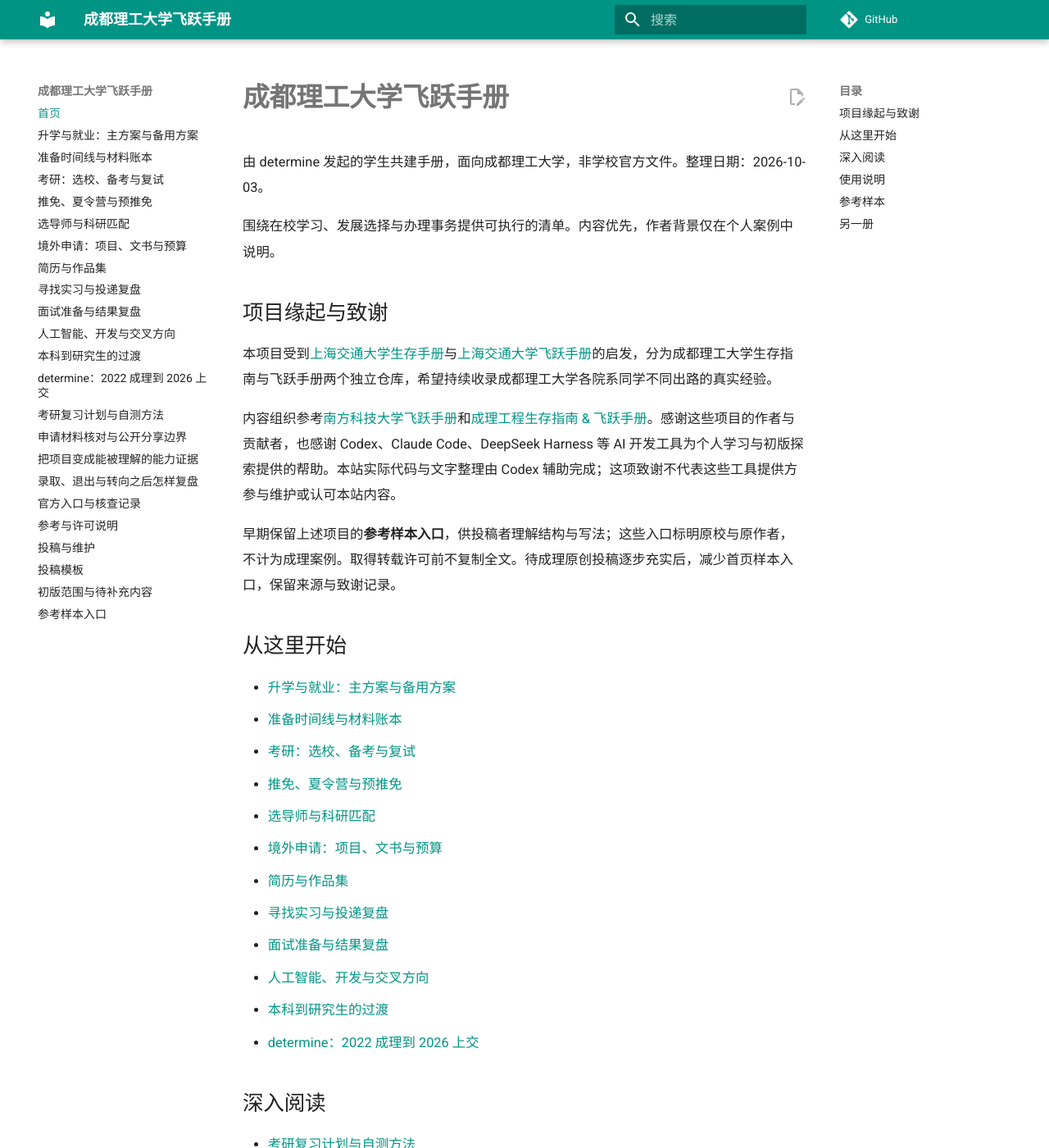
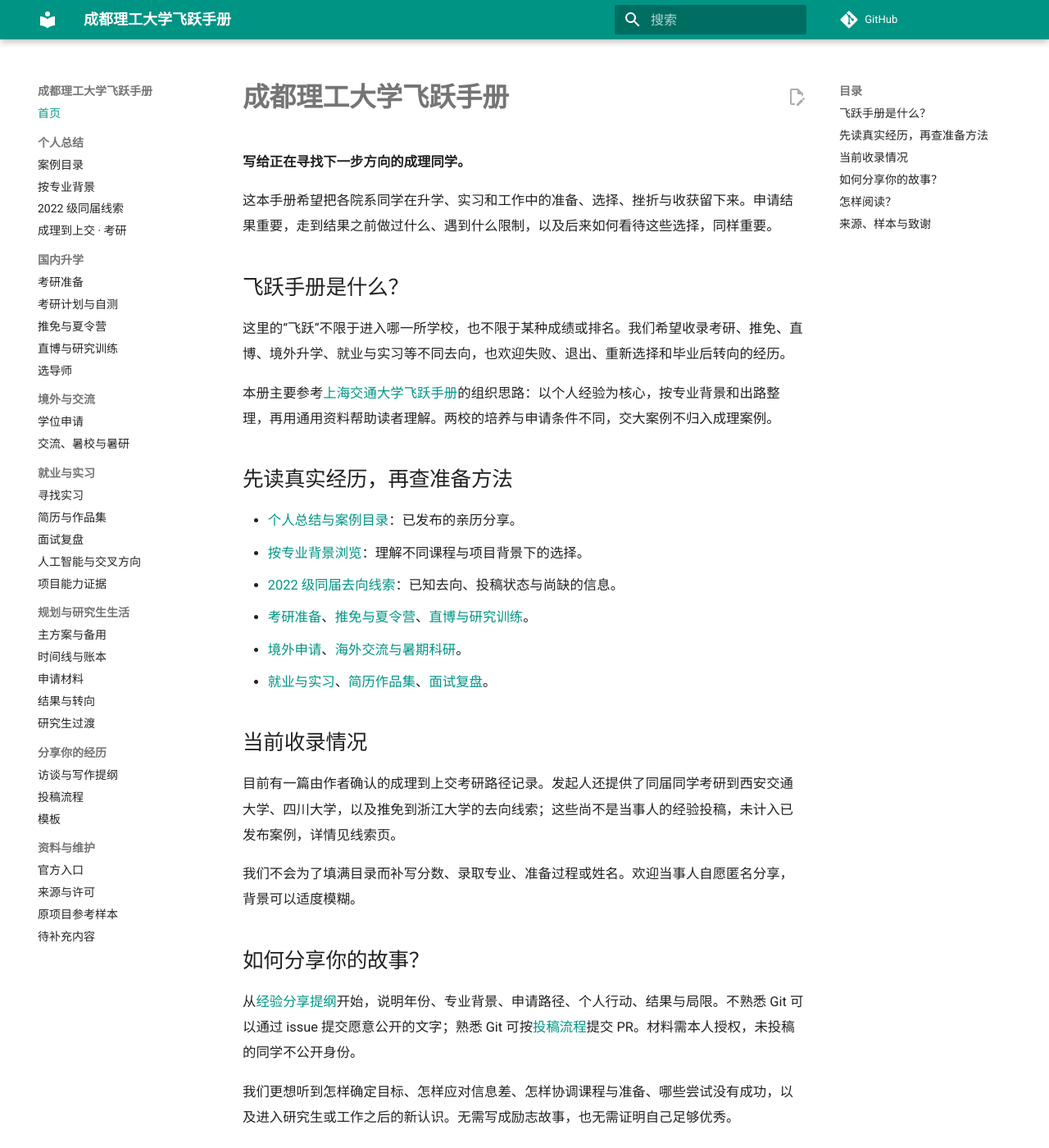
Before and after one commit to determine123/CDUT-Application, an MkDocs documentation site: the page built from docs/index.md, in a window 1280 px wide and 1400 px high. Shown: the whole window at 82% size. Built offline with MkDocs 1.6.1 and Material for MkDocs 9.7.7, drawn with Linux system fonts in a browser that asks for light colours; comment, search, counter and statistics services are not loaded; some of the changed text lies outside the part shown.

Commit message:
docs: reorganize application handbook around peer experiences

```diff
--- /dev/null
+++ b/docs/abroad/exchange.md
@@ -0,0 +1,9 @@
+# 海外交流、暑校与暑期科研
+
+学期交流、暑校与暑研不等于完整学位申请。先确认项目类型、主办单位、资格、时间、费用与最终产物，不把参加项目写成对方授予学位。
+
+学期交流需核对课程认定、学籍与毕业时间；暑校比较课程和学习目标；暑研了解指导、研究任务、资源与成果公开安排。具体流程看当年学校与对方机构官方通知。
+
+费用预算包括项目费、住宿、交通与保险，奖助资格需明确确认。项目能提供何种材料、推荐或后续机会，不因宣传词自行推断。
+
+目前没有成理亲历投稿，不介绍特定项目为推荐清单。分享时写背景、目标、过程和实际收获，也欢迎不如预期的经历。
--- /dev/null
+++ b/docs/contribute/interview.md
@@ -0,0 +1,24 @@
+# 怎样分享申请路上的经历？
+
+可以按问题回答，再整理成文章。允许跳过不愿公开的项，也欢迎失败或转向。
+
+## 背景与出发点
+入学、毕业和申请年份是什么？本科专业及校区愿意公开到什么程度？为什么选择这条路径？当时有哪些约束？
+
+## 准备过程
+如何确定目标并核对资格？课程、科研、实习和准备怎样协调？用过哪些有帮助的资料？哪些尝试没有效果？信息从哪里获得，怎样确认可靠？
+
+## 考研路径
+本人愿意公开哪些目标专业和科目？怎样诊断基础、安排复习、调整计划？复试怎样准备，最终结果在哪个阶段确认？不必给出精确分数，也不提供不允许公开的试题。
+
+## 推免路径
+本科推荐资格与目标单位接收怎样分别准备？夏令营、预推免和正式系统操作有哪些差别？哪些节点容易误解？成绩与科研不是统一门槛，具体政策附当年来源。
+
+## 境外或就业路径
+选项目或岗位时看什么？如何准备材料、预算、项目与面试？遇到过哪些拒绝、退出或条件冲突？
+
+## 结果与后来认识
+区分提交、面试、拟录取、正式录取与入职。进入新环境后，哪些认识改变了？给相似背景同学什么建议，哪些不适合照搬？
+
+## 发布前确认
+文章由本人核对；昵称、模糊成绩和隐藏联系方式均可。明确公开范围与许可，移除个人证件、学号和未授权聊天。注明编辑整理与 AI 辅助的部分。用[投稿流程](index.md)提交即可，不需要为了文章提供敏感材料。
--- /dev/null
+++ b/docs/domestic/phd.md
@@ -0,0 +1,9 @@
+# 直博与研究训练
+
+本册尚无经确认的成理直博案例。下面是探索问题，不能替代目标单位当年条件，也不等同于硕士毕业后申请博士。
+
+先了解直博、硕士后申请博士等路径的训练年限、培养要求、退出与转段安排，具体制度查目标单位。用一项研究任务观察自己能否长期面对不确定问题，不只看学位名称。
+
+选择团队时了解指导方式、资源、学生支持与实际研究任务；在读成员经验与正式规则分别核对。说明个人做过的研究、方法、失败与下一步，不为申请拼凑署名。
+
+推荐、接收、面试与正式录取分别记录。欢迎亲历者投稿准备与入学后的反思，包括改变计划的经历。未核实的资助、毕业门槛和录取承诺不写为事实。
--- /dev/null
+++ b/docs/experience/cohort-2022.md
@@ -0,0 +1,21 @@
+# 2022 级同届去向线索
+
+记录日期：2026-10-03。来源为发起人在项目讨论中提供的信息，**未投稿线索不等于当事人授权的经验文章**。
+
+## 已有本人确认的记录
+
+上海交通大学 / 考研：[determine 的路径](determine.md)。本科 2022 入学、2026 毕业；具体录取专业代码、分数和备考过程尚未提供。
+
+## 等待当事人投稿的线索
+
+- 西安交通大学 / 考研：发起人认识的同届同学。姓名、专业、具体录取年份和准备经历未提供。
+- 四川大学 / 考研：发起人认识的同届同学。姓名、专业、具体录取年份和准备经历未提供。
+- 浙江大学 / 推免：发起人认识的同届同学。推荐与接收过程、专业、具体年份和背景未提供。
+
+“同届”按发起人的表述暂放在 2022 级线索页，具体入学与毕业年份仍请各位投稿者自行确认。不能将三条线索直接写成 2026 年录取，也不能推导成功率。
+
+## 怎样变为正式案例
+
+先询问是否愿意自愿匿名投稿，再由本人提供背景、路径、过程、结果与反思；编辑整理后交本人核对并确认公开范围。未经授权不发布聊天截图或可识别信息，也不代写他们经历过的事情。
+
+可使用[访谈提纲](../contribute/interview.md)，不必提供精确成绩。现在这些线索仅说明值得征集的不同路径，不构成招生统计。
--- /dev/null
+++ b/docs/experience/index.md
@@ -0,0 +1,19 @@
+# 个人总结与案例目录
+
+经验是这本手册的核心。每篇记录标明来源、时间、背景与结果状态，通用准备文章不计为亲历案例。
+
+## 已发布：国内考研
+
+- [2022 级 / 人工智能方向 / determine / 成理到上海交通大学](determine.md)：2022 年工程力学入学，降级转入电子信息类后分流人工智能，2026 年毕业，考研进入上交，现硕士在读。当前是路径与阶段复盘，尚未补齐科目、分数和复试过程。
+
+## 尚待投稿
+
+[同届去向线索](cohort-2022.md)中有西安交通大学、四川大学考研与浙江大学推免去向，尚未取得当事人原稿和公开授权，不作为完整案例。
+
+推免、直博、境外、就业、实习及转向的其他亲历案例也欢迎补充。没有投稿的栏目留在同一征集入口，不制造空白人物档案。
+
+## 收录标准
+
+个人背景与结果由作者确认；过程必须来自作者或明确授权的访谈。编辑整理需本人审阅，公开署名可用昵称。材料不包含证件、学号与私人联系方式。
+
+阅读时看相似背景与限制，而不是按目标学校排名排序。投稿可使用[访谈提纲](../contribute/interview.md)。
--- /dev/null
+++ b/docs/experience/subjects.md
@@ -0,0 +1,17 @@
+# 按专业背景浏览
+
+本项目逐步按成理各院系和专业收录经验。归档依据作者投稿时的正式背景，学院名称随年级与组织变化时保留当时名称，不凭专业名称推断所属学院。
+
+## 人工智能与电子信息背景
+
+- [determine：2022 成理到 2026 上交](determine.md)，考研路径，含工程力学入学与降级转专业经历。
+
+## 工程力学与跨专业背景
+
+上面同一案例也可从跨专业视角阅读，但不重复计算案例数量。欢迎补充力学、土木及相关方向的直接升学与就业经历。
+
+## 更多院系投稿
+
+地学、能源、环境、材料、计算机、数学、经管、语言与人文等背景均可投稿；这不是学校正式院系列表。发表前确认作者的校区、年级、专业和本人愿意公开的学院信息。
+
+目前三条同届同学线索的本科专业尚未知，暂不分配院系。信息补齐并获授权后，再在此增加对应目录。不会把录取学校的专业反推成本科专业。
--- a/docs/index.md
+++ b/docs/index.md
@@ -1,47 +1,44 @@
 # 成都理工大学飞跃手册
 
-由 determine 发起的学生共建手册，面向成都理工大学，非学校官方文件。整理日期：2026-10-03。
+**写给正在寻找下一步方向的成理同学。**
 
-围绕在校学习、发展选择与办理事务提供可执行的清单。内容优先，作者背景仅在个人案例中说明。
+这本手册希望把各院系同学在升学、实习和工作中的准备、选择、挫折与收获留下来。申请结果重要，走到结果之前做过什么、遇到什么限制，以及后来如何看待这些选择，同样重要。
 
-## 项目缘起与致谢
+## 飞跃手册是什么？
 
-本项目受到[上海交通大学生存手册](https://github.com/SurviveSJTU/SurviveSJTUManual)与[上海交通大学飞跃手册](https://github.com/SurviveSJTU/SJTU-Application)的启发，分为成都理工大学生存指南与飞跃手册两个独立仓库，希望持续收录成都理工大学各院系同学不同出路的真实经验。
+这里的“飞跃”不限于进入哪一所学校，也不限于某种成绩或排名。我们希望收录考研、推免、直博、境外升学、就业与实习等不同去向，也欢迎失败、退出、重新选择和毕业后转向的经历。
 
-内容组织参考[南方科技大学飞跃手册](https://github.com/SUSTech-Application/2019-Fall)和[成理工程生存指南 & 飞跃手册](https://github.com/cdutetc-tieba/CDUTETC-Guide)。感谢这些项目的作者与贡献者，也感谢 Codex、Claude Code、DeepSeek Harness 等 AI 开发工具为个人学习与初版探索提供的帮助。本站实际代码与文字整理由 Codex 辅助完成；这项致谢不代表这些工具提供方参与维护或认可本站内容。
+本册主要参考[上海交通大学飞跃手册](https://survivesjtu.github.io/SJTU-Application/#/)的组织思路：以个人经验为核心，按专业背景和出路整理，再用通用资料帮助读者理解。两校的培养与申请条件不同，交大案例不归入成理案例。
 
-早期保留上述项目的**参考样本入口**，供投稿者理解结构与写法；这些入口标明原校与原作者，不计为成理案例。取得转载许可前不复制全文。待成理原创投稿逐步充实后，减少首页样本入口，保留来源与致谢记录。
+## 先读真实经历，再查准备方法
 
-## 从这里开始
+- [个人总结与案例目录](experience/index.md)：已发布的亲历分享。
+- [按专业背景浏览](experience/subjects.md)：理解不同课程与项目背景下的选择。
+- [2022 级同届去向线索](experience/cohort-2022.md)：已知去向、投稿状态与尚缺的信息。
+- [考研准备](domestic/exam.md)、[推免与夏令营](domestic/recommendation.md)、[直博与研究训练](domestic/phd.md)。
+- [境外申请](abroad/overview.md)、[海外交流与暑期科研](abroad/exchange.md)。
+- [就业与实习](career/internships.md)、[简历作品集](career/resume.md)、[面试复盘](career/interview.md)。
 
-- [升学与就业：主方案与备用方案](planning/routes.md)
-- [准备时间线与材料账本](planning/timeline.md)
-- [考研：选校、备考与复试](domestic/exam.md)
-- [推免、夏令营与预推免](domestic/recommendation.md)
-- [选导师与科研匹配](domestic/supervisor.md)
-- [境外申请：项目、文书与预算](abroad/overview.md)
-- [简历与作品集](career/resume.md)
-- [寻找实习与投递复盘](career/internships.md)
-- [面试准备与结果复盘](career/interview.md)
-- [人工智能、开发与交叉方向](career/ai.md)
-- [本科到研究生的过渡](graduate/transition.md)
-- [determine：2022 成理到 2026 上交](experience/determine.md)
+## 当前收录情况
 
-## 深入阅读
+目前有一篇由作者确认的成理到上交考研路径记录。发起人还提供了同届同学考研到西安交通大学、四川大学，以及推免到浙江大学的去向线索；这些尚不是当事人的经验投稿，未计入已发布案例，详情见线索页。
 
-- [考研复习计划与自测方法](domestic/exam-plan.md)
-- [申请材料核对与公开分享边界](planning/materials.md)
-- [把项目变成能被理解的能力证据](career/project-proof.md)
-- [录取、退出与转向之后怎样复盘](planning/decision-review.md)
+我们不会为了填满目录而补写分数、录取专业、准备过程或姓名。欢迎当事人自愿匿名分享，背景可以适度模糊。
 
-## 使用说明
-先看适用背景，再用问题清单向学院或目标单位核对。顶部支持全文搜索，侧栏提供完整导航。政策定位见[来源记录](resources/sources.md)，投稿见[贡献说明](contribute/index.md)。
+## 如何分享你的故事？
 
-本册通用方法已成文，真实案例目前只有作者一例。未经核实的年份、门槛与案例不编写成事实。
+从[经验分享提纲](contribute/interview.md)开始，说明年份、专业背景、申请路径、个人行动、结果与局限。不熟悉 Git 可以通过 issue 提交愿意公开的文字；熟悉 Git 可按[投稿流程](contribute/index.md)提交 PR。材料需本人授权，未投稿的同学不公开身份。
 
-## 参考样本
+我们更想听到怎样确定目标、怎样应对信息差、怎样协调课程与准备、哪些尝试没有成功，以及进入研究生或工作之后的新认识。无需写成励志故事，也无需证明自己足够优秀。
 
-[查看原项目样本入口](resources/samples.md)
+## 怎样阅读？
 
-## 另一册
-[成都理工大学生存指南](https://determine123.github.io/CDUT-Survival-Guide/) 独立维护，与本册互相链接。
+每篇经验都有时间与适用背景。旧案例不能预测当前录取概率；政策、名额、时间与资格须核对当年目标单位文件。通用建议与个人经历分开标注，来源见[官方入口](resources/sources.md)。
+
+## 来源、样本与致谢
+
+感谢[交大生存手册](https://github.com/SurviveSJTU/SurviveSJTUManual)、[交大飞跃手册](https://github.com/SurviveSJTU/SJTU-Application)、[南科大飞跃手册](https://github.com/SUSTech-Application/2019-Fall)及[成理工程指南](https://github.com/cdutetc-tieba/CDUTETC-Guide)的作者与贡献者。
+
+早期通过[参考样本入口](resources/samples.md)阅读原项目，不把其他学校的经历当成成理投稿。本站采用独立网页实现，主要借鉴交大飞跃手册的内容组织，不声称使用其网页模板源码。感谢 Codex、Claude Code、DeepSeek Harness 等工具为个人学习与初版探索提供帮助；本次实现与文字整理由 Codex 辅助完成。
+
+[成都理工大学生存指南](https://determine123.github.io/CDUT-Survival-Guide/)另行覆盖在校学习、生活与毕业规划。本项目为学生共建，非学校官方文件。
--- a/mkdocs.yml
+++ b/mkdocs.yml
@@ -32,70 +32,116 @@
       "首页": "index.md"
     },
     {
-      "升学与就业：主方案与备用方案": "planning/routes.md"
+      "个人总结": [
+        {
+          "案例目录": "experience/index.md"
+        },
+        {
+          "按专业背景": "experience/subjects.md"
+        },
+        {
+          "2022 级同届线索": "experience/cohort-2022.md"
+        },
+        {
+          "成理到上交 · 考研": "experience/determine.md"
+        }
+      ]
     },
     {
-      "准备时间线与材料账本": "planning/timeline.md"
+      "国内升学": [
+        {
+          "考研准备": "domestic/exam.md"
+        },
+        {
+          "考研计划与自测": "domestic/exam-plan.md"
+        },
+        {
+          "推免与夏令营": "domestic/recommendation.md"
+        },
+        {
+          "直博与研究训练": "domestic/phd.md"
+        },
+        {
+          "选导师": "domestic/supervisor.md"
+        }
+      ]
     },
     {
-      "考研：选校、备考与复试": "domestic/exam.md"
+      "境外与交流": [
+        {
+          "学位申请": "abroad/overview.md"
+        },
+        {
+          "交流、暑校与暑研": "abroad/exchange.md"
+        }
+      ]
     },
     {
-      "推免、夏令营与预推免": "domestic/recommendation.md"
+      "就业与实习": [
+        {
+          "寻找实习": "career/internships.md"
+        },
+        {
+          "简历与作品集": "career/resume.md"
+        },
+        {
+          "面试复盘": "career/interview.md"
+        },
+        {
+          "人工智能与交叉方向": "career/ai.md"
+        },
+        {
+          "项目能力证据": "career/project-proof.md"
+        }
+      ]
     },
     {
-      "选导师与科研匹配": "domestic/supervisor.md"
+      "规划与研究生生活": [
+        {
+          "主方案与备用": "planning/routes.md"
+        },
+        {
+          "时间线与账本": "planning/timeline.md"
+        },
+        {
+          "申请材料": "planning/materials.md"
+        },
+        {
+          "结果与转向": "planning/decision-review.md"
+        },
+        {
+          "研究生过渡": "graduate/transition.md"
+        }
+      ]
     },
     {
-      "境外申请：项目、文书与预算": "abroad/overview.md"
+      "分享你的经历": [
+        {
+          "访谈与写作提纲": "contribute/interview.md"
+        },
+        {
+          "投稿流程": "contribute/index.md"
+        },
+        {
+          "模板": "contribute/templates.md"
+        }
+      ]
     },
     {
-      "简历与作品集": "career/resume.md"
-    },
-    {
-      "寻找实习与投递复盘": "career/internships.md"
-    },
-    {
-      "面试准备与结果复盘": "career/interview.md"
-    },
-    {
-      "人工智能、开发与交叉方向": "career/ai.md"
-    },
-    {
-      "本科到研究生的过渡": "graduate/transition.md"
-    },
-    {
-      "determine：2022 成理到 2026 上交": "experience/determine.md"
-    },
-    {
-      "考研复习计划与自测方法": "domestic/exam-plan.md"
-    },
-    {
-      "申请材料核对与公开分享边界": "planning/materials.md"
-    },
-    {
-      "把项目变成能被理解的能力证据": "career/project-proof.md"
-    },
-    {
-      "录取、退出与转向之后怎样复盘": "planning/decision-review.md"
-    },
-    {
-      "官方入口与核查记录": "resources/sources.md"
-    },
-    {
-      "参考与许可说明": "resources/references.md"
-    },
-    {
-      "投稿与维护": "contribute/index.md"
-    },
-    {
-      "投稿模板": "contribute/templates.md"
-    },
-    {
-      "初版范围与待补充内容": "resources/roadmap.md"
-    },
-    {
-      "参考样本入口": "resources/samples.md"
+      "资料与维护": [
+        {
+          "官方入口": "resources/sources.md"
+        },
+        {
+          "来源与许可": "resources/references.md"
+        },
+        {
+          "原项目参考样本": "resources/samples.md"
+        },
+        {
+          "待补充内容": "resources/roadmap.md"
+        }
+      ]
     }
   ],
   "extra_css": [
```
Also changed, not shown: README.md (+27 -31 lines), 1 other file.
